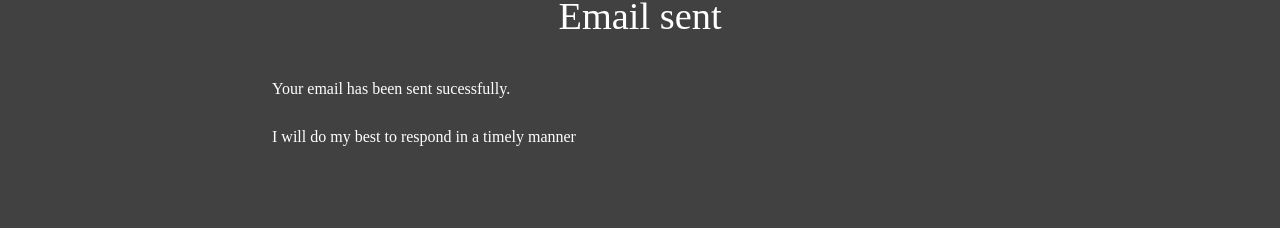
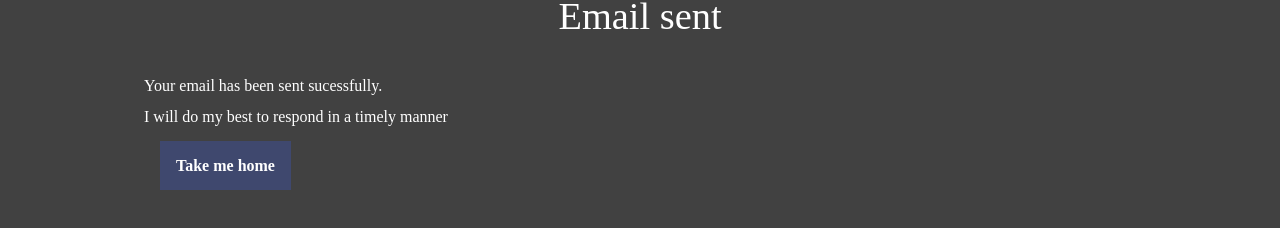
Before and after one commit to tfudge1/Capstone, a SvelteKit app: page /email_sent in a window 1280 px wide. Shown: the part 114-342 px from the top of the page. Built offline with nearby package versions, Linux system fonts and the light colour scheme.

Commit message:
added a return home button to email sent

```diff
--- a/src/routes/contact/+page.server.js
+++ b/src/routes/contact/+page.server.js
@@ -25,9 +25,10 @@ export const actions = {
 				text: `From: ${sender}\n\n${message}`
 			});
 			console.log("Email sent successfully.");
-			throw redirect(303, './email_sent');
+
 		} catch (error) {
 			console.error("Error sending email:", error);
 		}
+		throw redirect(303, './email_sent');
 	}
 };
--- a/src/routes/email_sent/+page.svelte
+++ b/src/routes/email_sent/+page.svelte
@@ -7,11 +7,21 @@
 
 	<h1>Email sent</h1>
 
-	<p>Your email has been sent sucessfully.</p>
-	<p>I will do my best to respond in a timely manner</p>
-
+	<h2>Your email has been sent sucessfully.</h2>
+	<h2>I will do my best to respond in a timely manner</h2>
+	<br />
+	<div class="home-button-wrapper">
+		<a href="/" id="return_button">Take me home</a>
+	</div>
 </div>
 <style>
+	#return_button{
+		background-color:#3F486E;
+		color:#fff;
+		padding:1em;
+		margin: 1em;
+
+	}
 	.footer-citation{
 		font-size: .7em;
 		color: #535454;
```
